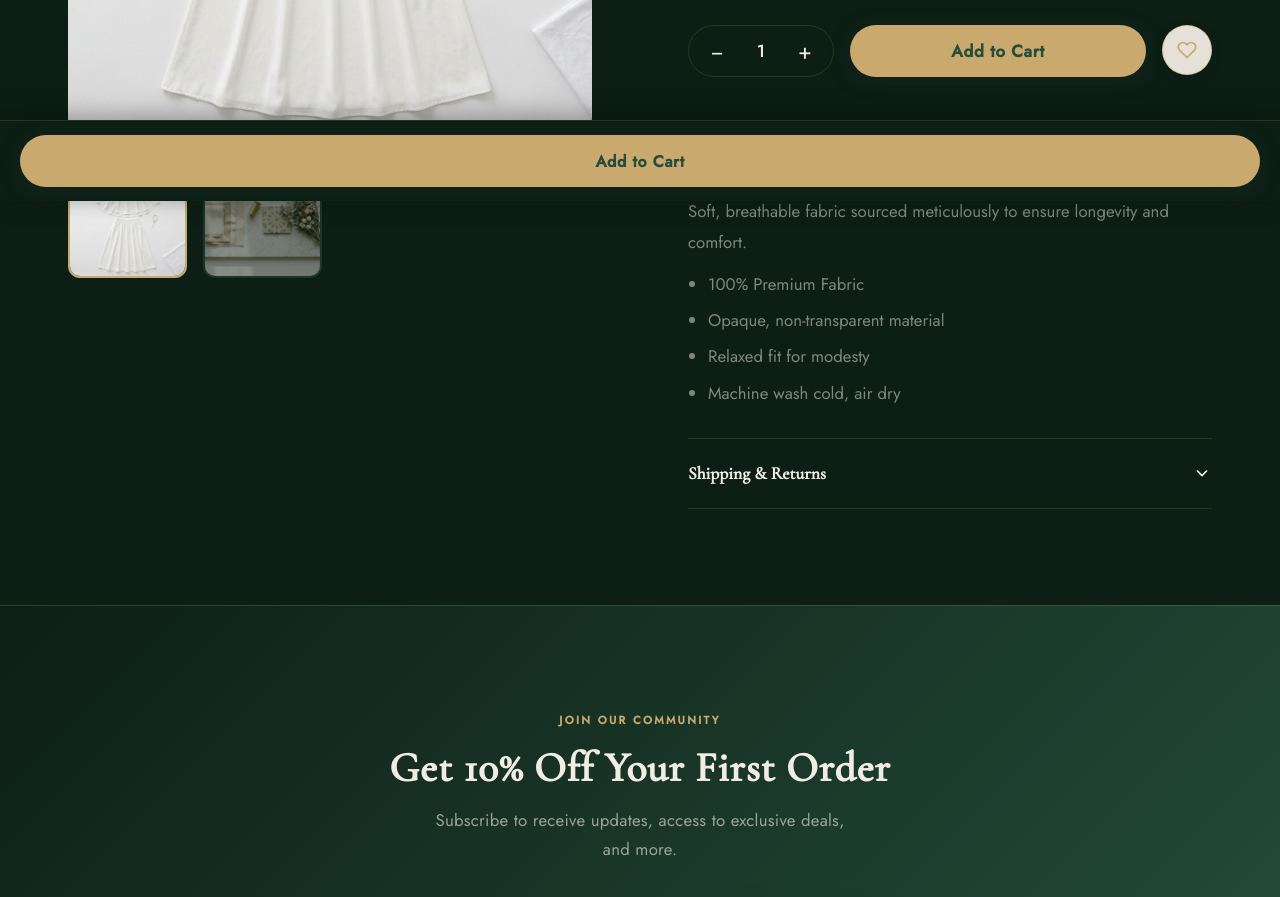
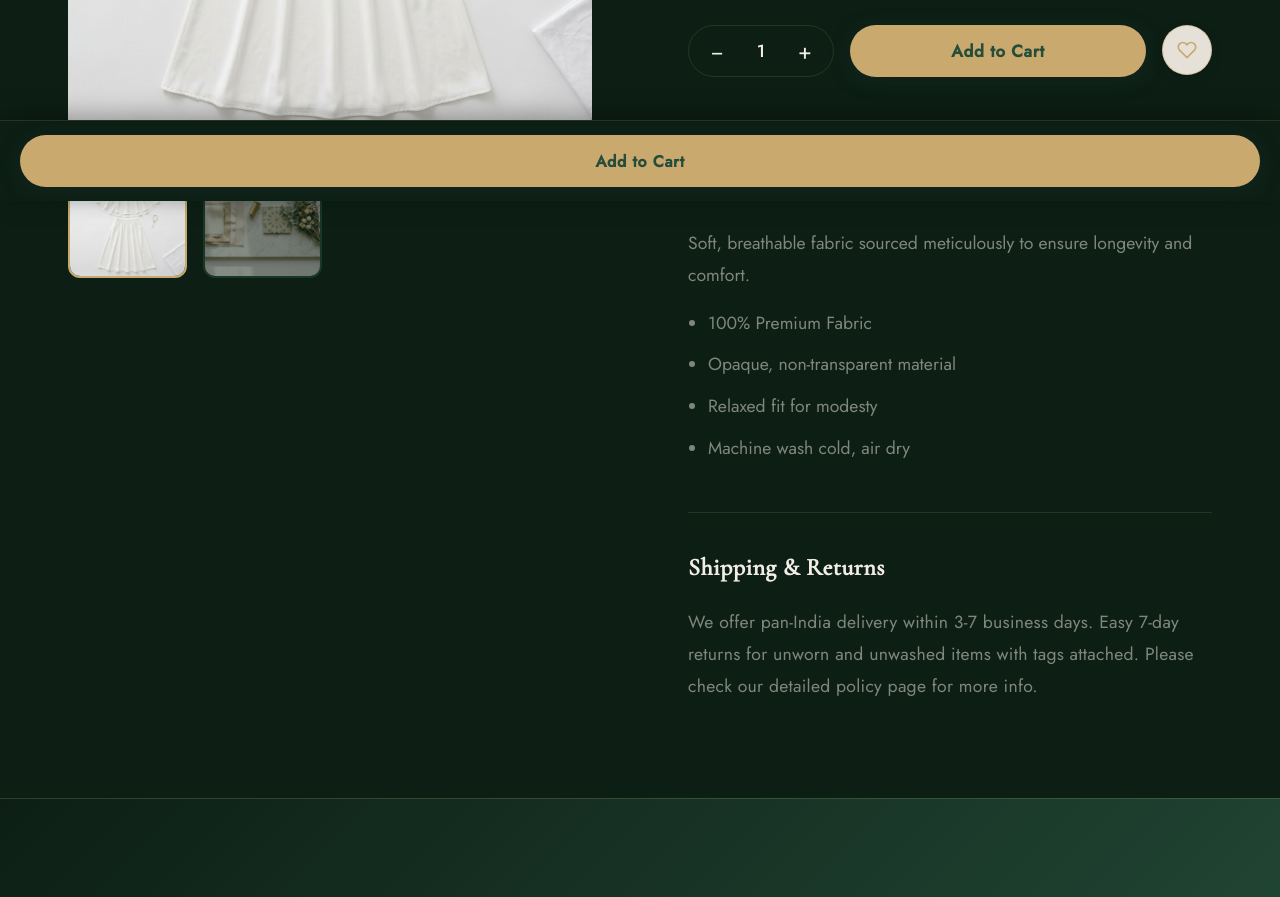
Before and after one commit to ashfaaq-in/balagha, a plain HTML site: page product.html in a window 1280 px wide. Shown: the part 680-1577 px from the top of the page. Drawn offline with nearby package versions, Linux system fonts and the light colour scheme.

Commit message:
Add files via upload

```diff
--- a/product.html
+++ b/product.html
@@ -184,47 +184,7 @@
       height: 20px !important;
     }
 
-    /* Accordion */
-    .accordion {
-      border-top: 1px solid var(--border-gold);
-      margin-top: 24px;
-    }
-    .accordion-item {
-      border-bottom: 1px solid var(--border-gold);
-    }
-    .accordion-header {
-      width: 100%;
-      display: flex;
-      justify-content: space-between;
-      align-items: center;
-      padding: 24px 0;
-      font-size: 1.1rem;
-      font-family: var(--font-serif);
-      font-weight: 600;
-      color: var(--text-cream);
-      transition: color var(--t-fast);
-      background: transparent;
-    }
-    .accordion-header:hover { color: var(--gold); }
-    .accordion-header svg {
-      width: 20px; height: 20px;
-      transition: transform var(--t-mid);
-    }
-    .accordion-item.active .accordion-header svg { transform: rotate(180deg); }
-    .accordion-content {
-      max-height: 0;
-      overflow: hidden;
-      transition: max-height var(--t-mid) var(--ease);
-    }
-    .accordion-item.active .accordion-content { max-height: 500px; }
-    .accordion-inner {
-      padding-bottom: 24px;
-      font-size: 1.05rem;
-      color: var(--text-muted);
-      line-height: 1.8;
-    }
-    .accordion-inner ul { list-style: disc; padding-left: 20px; margin-top: 12px; }
-    .accordion-inner li { margin-bottom: 6px; }
+
 
     /* ── Responsive refinements ── */
     @media (max-width: 900px) {
@@ -377,35 +337,26 @@
           <button class="btn btn-primary add-to-cart" id="sticky-add-btn" style="flex:1; min-height: 52px; font-size: 1rem;">Add to Cart</button>
         </div>
 
-        <!-- Accordion -->
-        <div class="accordion">
-          <div class="accordion-item active">
-            <button class="accordion-header">
-              <span>Product Details</span>
-              <svg viewBox="0 0 24 24" fill="none" stroke="currentColor" stroke-width="2"><polyline points="6 9 12 15 18 9"/></svg>
-            </button>
-            <div class="accordion-content">
-              <div class="accordion-inner">
-                Soft, breathable fabric sourced meticulously to ensure longevity and comfort.
-                <ul>
-                  <li>100% Premium Fabric</li>
-                  <li>Opaque, non-transparent material</li>
-                  <li>Relaxed fit for modesty</li>
-                  <li>Machine wash cold, air dry</li>
-                </ul>
-              </div>
+        <!-- Product Info Blocks -->
+        <div class="product-info-blocks" style="margin-top: 56px;">
+          <div class="info-block" style="border-top: 1px solid var(--border-gold); padding-top: 40px; margin-bottom: 48px;">
+            <h3 style="font-family: var(--font-serif); font-size: 1.5rem; color: var(--text-cream); margin-bottom: 24px;">Product Details</h3>
+            <div class="product-desc" style="margin-bottom: 0;">
+              Soft, breathable fabric sourced meticulously to ensure longevity and comfort.
+              <ul style="list-style: disc; padding-left: 20px; margin-top: 16px; margin-bottom: 0;">
+                <li style="margin-bottom: 10px;">100% Premium Fabric</li>
+                <li style="margin-bottom: 10px;">Opaque, non-transparent material</li>
+                <li style="margin-bottom: 10px;">Relaxed fit for modesty</li>
+                <li>Machine wash cold, air dry</li>
+              </ul>
             </div>
           </div>
-          <div class="accordion-item">
-            <button class="accordion-header">
-              <span>Shipping & Returns</span>
-              <svg viewBox="0 0 24 24" fill="none" stroke="currentColor" stroke-width="2"><polyline points="6 9 12 15 18 9"/></svg>
-            </button>
-            <div class="accordion-content">
-              <div class="accordion-inner">
-                We offer pan-India delivery within 3-7 business days. Easy 7-day returns for unworn and unwashed items with tags attached. Please check our detailed policy page for more info.
-              </div>
-            </div>
+
+          <div class="info-block" style="border-top: 1px solid var(--border-gold); padding-top: 40px;">
+            <h3 style="font-family: var(--font-serif); font-size: 1.5rem; color: var(--text-cream); margin-bottom: 24px;">Shipping & Returns</h3>
+            <p class="product-desc" style="margin-bottom: 0;">
+              We offer pan-India delivery within 3-7 business days. Easy 7-day returns for unworn and unwashed items with tags attached. Please check our detailed policy page for more info.
+            </p>
           </div>
         </div>
 
```
